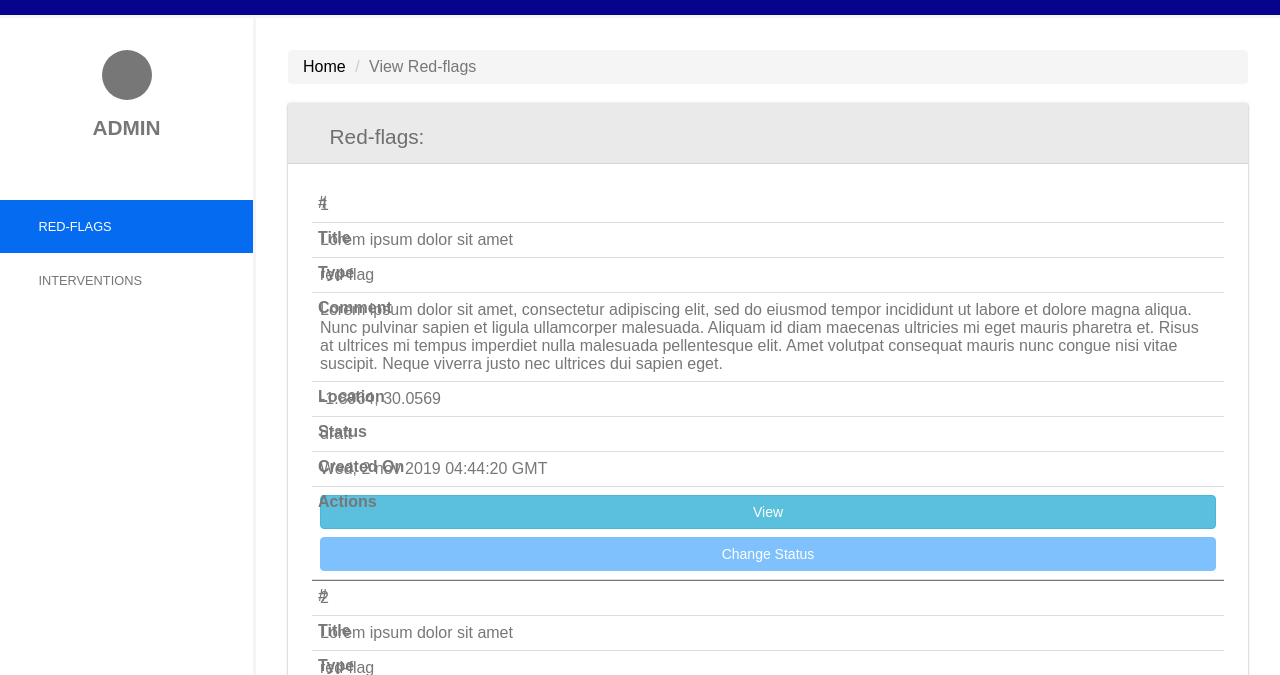
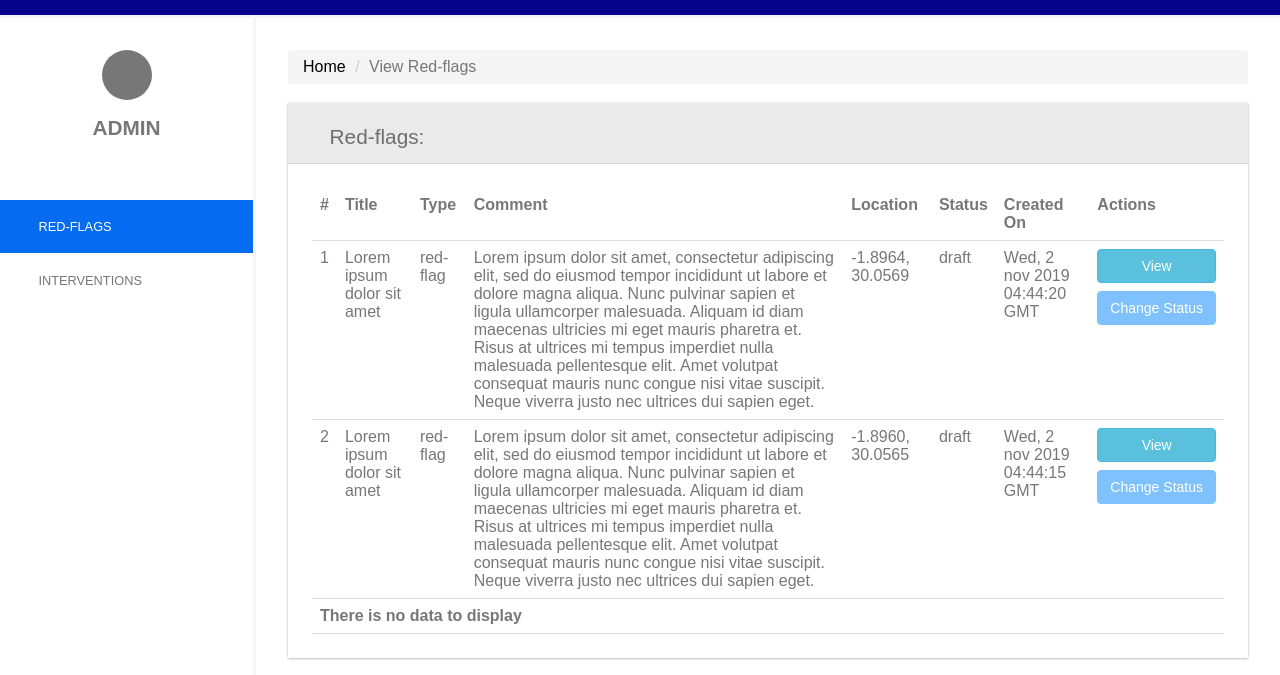
Before and after one commit to Elvis-rugamba/broadcaster, a plain HTML site: page UI/admin-page.html in a window 1280 px wide. Shown: the part 85-760 px from the top of the page. Drawn offline with Linux system fonts and the light colour scheme.

Commit message:
Fixing table responsiveness

```diff
--- a/UI/css/main.css
+++ b/UI/css/main.css
@@ -626,9 +626,6 @@ th {
     border-collapse: collapse;
     width: 100%;
 }
-table, thead, tbody, th, td, tr {
-    display: block;
-}
 .table-responsive thead tr {
     position: absolute;
     top: -9999px;
@@ -676,15 +673,38 @@ td:nth-of-type(8):before { content: "Actions"; }
     margin-bottom: 0;
 }
 
-@media screen and (min-width: 768px) {
+@media only screen and (max-width: 768px) {
+    table, thead, tbody, th, td, tr {
+        display: block;
+    }
+}
+
+@media screen and (min-width: 992px) {
     .table-responsive {
         min-height: .01%;
         overflow-x: auto;
     }
-    .table-responsive > .table {
-        border-collapse: collapse;
-        width: 100%;
+    .table-responsive thead tr {
+        position: relative;
+        top: 0;
+        left: 0;
     }
+    .table-responsive td {
+        padding: 8px;
+        text-align: left;
+        vertical-align: top;
+        border-bottom: 1px solid #ddd;
+        box-sizing: content-box;
+        color: #777;
+    }
+    td:nth-of-type(1):before { content: ""; }
+    td:nth-of-type(2):before { content: ""; }
+    td:nth-of-type(3):before { content: ""; }
+    td:nth-of-type(4):before { content: ""; }
+    td:nth-of-type(5):before { content: ""; }
+    td:nth-of-type(6):before { content: ""; }
+    td:nth-of-type(7):before { content: ""; }
+    td:nth-of-type(8):before { content: ""; }
     .table-responsive > .table > thead > tr > th,
     .table-responsive > .table > tbody > tr > th,
     .table-responsive > .table > tfoot > tr > th,
@@ -697,17 +717,6 @@ td:nth-of-type(8):before { content: "Actions"; }
         border-bottom: 1px solid #ddd;
         box-sizing: content-box;
         color: #777;
-    }
-    .table-responsive > .table > tbody > tr:hover {
-        background-color: #f5f5f5;
-    }
-    .table-responsive > .table .actions a {
-        display: block;
-        margin-bottom: 8px;
-        text-decoration: none;
-    }
-    .table-responsive > .table .actions a:last-child {
-        margin-bottom: 0;
     }
 }
 
@@ -1145,7 +1154,7 @@ fieldset[disabled] .btn-edit-comment.active {
         margin-top: 2em;
         position: relative !important;
         background: none !important;
-        width: 100% !important;
+        width: 152px !important;
     }
 
     aside ul .divider {
@@ -1254,6 +1263,13 @@ fieldset[disabled] .btn-edit-comment.active {
 }
 
 @media only screen and (min-width: 992px) {
+    aside nav ul {
+        display: block;
+        margin-top: 2em;
+        position: relative !important;
+        background: none !important;
+        width: 100% !important;
+    }
     .top-bar {
         padding-left: 100px;
         padding-right: 100px;
```
